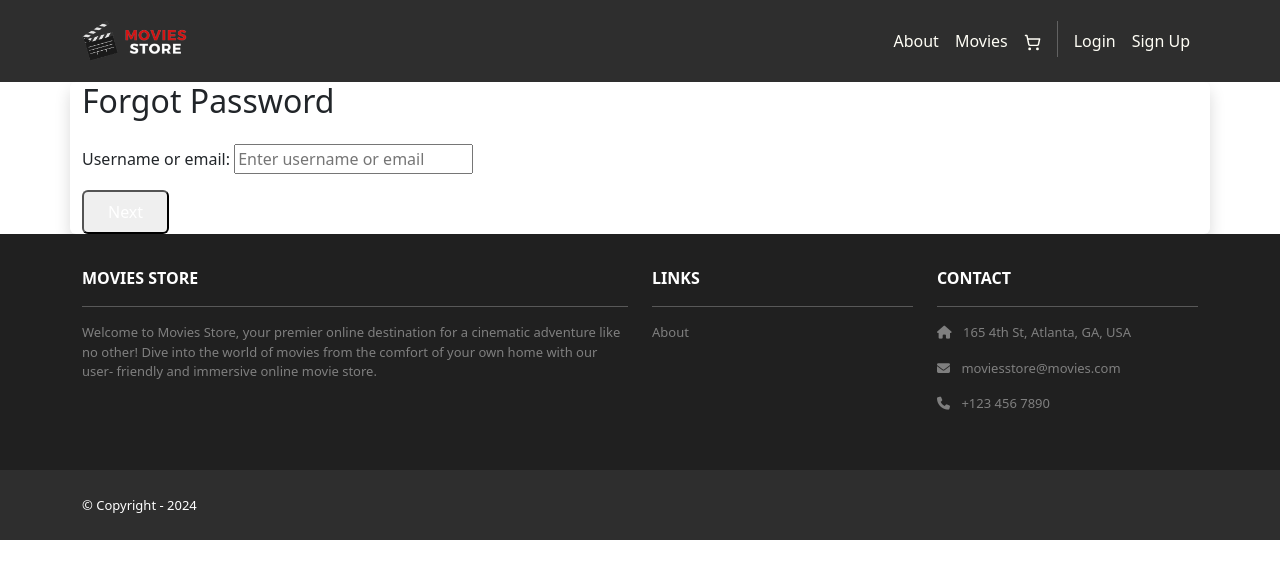
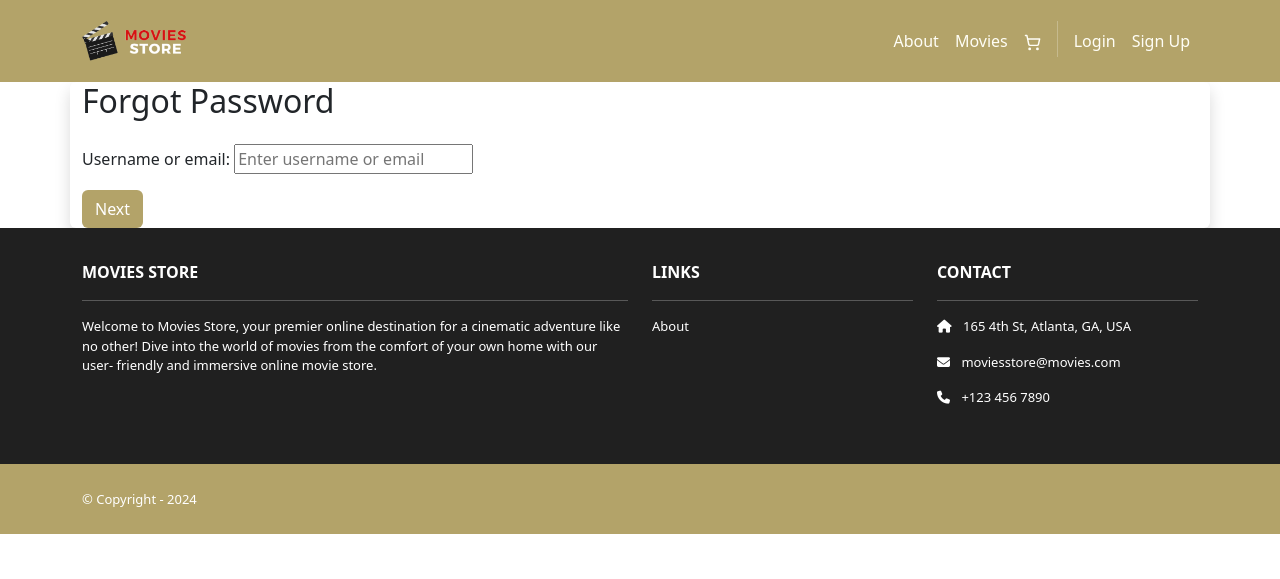
Before and after one commit to CS-2340-Group-3-S25/Project1, a Django app: page /accounts/forgot-password/ in a window 1280 px wide. Shown: the top 579 px of the page. Run offline with Django 5.2, Linux system fonts and the light colour scheme; parts of the project's set-up code (start-up, migrations or seed data) failed here and were passed over; some libraries are stand-ins or nearby versions; some web fonts are replaced.

Commit message:
minor CSS changes

```diff
--- a/accounts/templates/accounts/forgot_password.html
+++ b/accounts/templates/accounts/forgot_password.html
@@ -6,7 +6,7 @@
   <form method="post">
     {% csrf_token %}
     {{ form.as_p }}
-    <button type="submit" class="px-4 py-2 bg-blue-500 text-white rounded">Next</button>
+    <button type="submit" class="btn bg-dark text-white">Next</button>
   </form>
 </div>
 {% endblock %}
--- a/movie_site/static/css/style.css
+++ b/movie_site/static/css/style.css
@@ -6,17 +6,17 @@
   color: #FFFEF6 !important;
 }
 .bg-dark {
-  background-color: #2E2E2E !important;
+  background-color: #b3a369 !important;
 }
 .ms-footer {
   background-color: #202020;
 }
 .ms-footer p {
-  color: #7F7F7F;
+  color: #fff;
   font-size: 13px;
 }
 .ms-footer a:hover {
-  color: #6ab43e;
+  color: #7c743c;
   text-decoration: none;
 }
 .ms-footer-bottom span{
@@ -24,7 +24,7 @@
   line-height: 38px;
 }
 .ms-footer-bottom a {
-  color: #6ab43e;
+  color: #7c743c;
   text-decoration: none;
 }
 .ms-footer-bottom a:hover {
```
